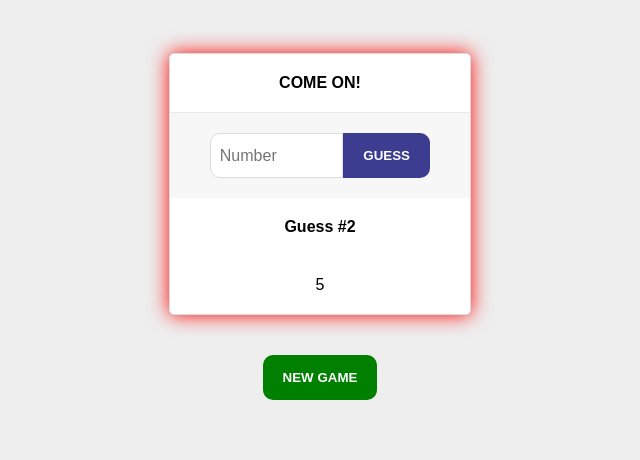
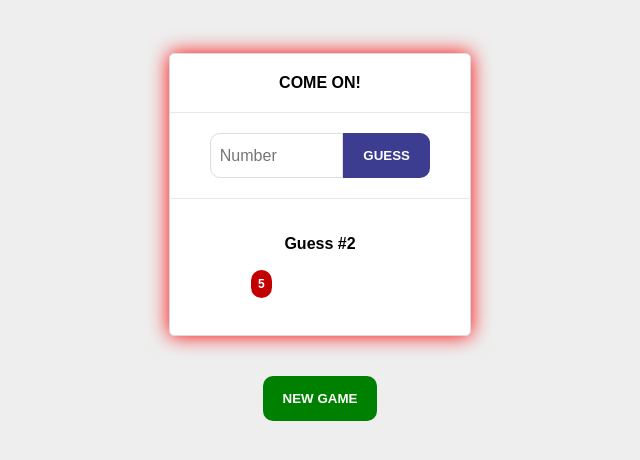
Before and after one commit to michaelablackham/thinkful-react--hot-and-cold, a React app: page / in a window 1280 px wide. Both pictures are taken after typing "5" into the empty fields and a click on the button "GUESS". Shown: the part 114-574 px from the top of the page, without its empty margins (320-960 px from the left). Built offline with nearby package versions, Linux system fonts and the light colour scheme.

Commit message:
revisions to styling of list items

```diff
--- a/src/components/game.js
+++ b/src/components/game.js
@@ -69,8 +69,10 @@ export default class Game extends React.Component {
         <section className={`game-container game-container-${this.state.correct}`}>
           <Feedback feedback={this.state.feedback}/>
           <Form submitGuess={(guess) => this.guess(guess)} />
-          <GuessCount count={this.state.guesses.length+1}/>
-          <GuessList guesses={this.state.guesses}/>
+          <section>
+            <GuessCount count={this.state.guesses.length+1}/>
+            <GuessList guesses={this.state.guesses} isCorrect={this.state.correct}/>
+          </section>
         </section>
         <Footer newGame={this.newGame} />
       </div>
--- a/src/components/guess-form.css
+++ b/src/components/guess-form.css
@@ -1,6 +1,6 @@
 form {
   display: flex;
-  background: #f7f7f7;
+  border-bottom: 1px solid #e9e9e9;
 }
 
 input {
--- a/src/components/guess-list.css
+++ b/src/components/guess-list.css
@@ -1,3 +1,21 @@
 ul {
   list-style: none;
+  display: flex;
 }
+
+ul li {
+  padding: 7px;
+  margin: 1px;
+  border-radius: 20px;
+  color: #fff;
+  font-size: 12px;
+  font-weight: bold;
+}
+
+.guess-true {
+  background: green;
+}
+
+.guess-false {
+  background: #c30000;
+}
--- a/src/components/guess-list.js
+++ b/src/components/guess-list.js
@@ -4,9 +4,15 @@ import React from 'react';
 import './guess-list.css';
 
 export default function GuesList(props){
+  const guesses = props.guesses.map((guess, index) => (
+     <li className={`guess-${props.isCorrect}`}>
+         {guess}
+     </li>
+   ));
+
   return (
     <ul>
-    <li>{props.guesses}</li>
+      {guesses}
     </ul>
   );
 }
```
